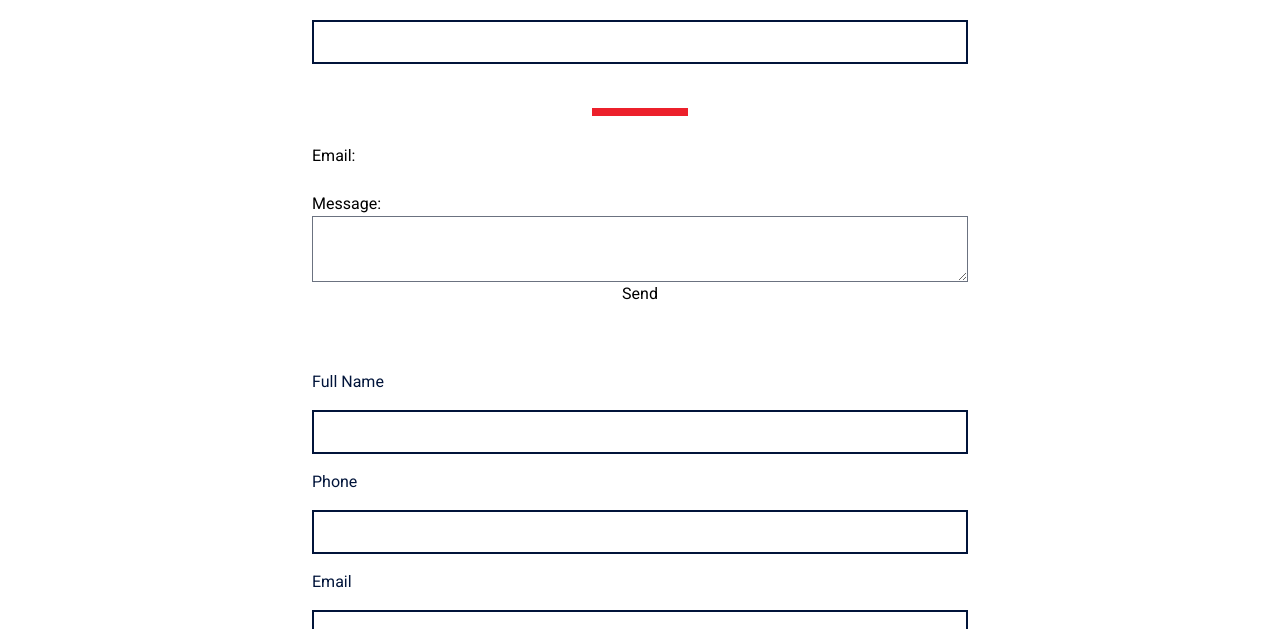
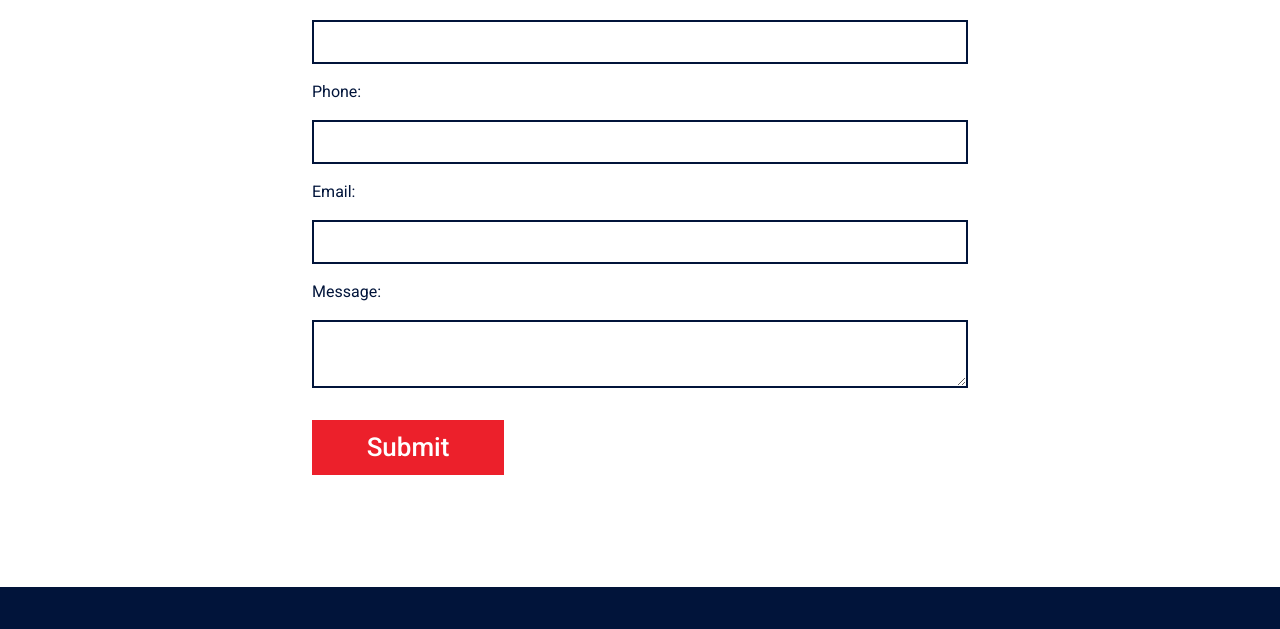
Before and after one commit to NenadVrtue/route-carriers, a Gatsby site: page /contact in a window 1280 px wide. Shown: the part 1092-1721 px from the top of the page. Built offline with nearby package versions, Linux system fonts and the light colour scheme; Gatsby itself is replaced by a stand-in of ours.

Commit message:
Contact Form Ready to test
Errors, logic and styles

```diff
--- a/src/components/contactForm.js
+++ b/src/components/contactForm.js
@@ -19,6 +19,7 @@ const ContactForm = () => {
             <Formik
                 initialValues={{
                 name: '',
+                phone: '',
                 email: '',
                 message: '',
                 }}
@@ -42,62 +43,51 @@ const ContactForm = () => {
                 const emailRegex = /^[A-Z0-9._%+-]+@[A-Z0-9.-]+\.[A-Z]{2,}$/i;
                 const errors = {};
                 if(!values.name) {
-                errors.name = 'Name Required'
+                errors.name = '* Your Full Name is Required'
+                }
+                if(!values.phone) {
+                errors.phone = '* Your Phone is Required'
                 }
                 if(!values.email || !emailRegex.test(values.email)) {
-                errors.email = 'Valid Email Required'
+                errors.email = '* Valid Email Required'
                 }
                 if(!values.message) {
-                errors.message = 'Message Required'
+                errors.message = '* Message Required'
                 }
                 return errors;
                 }}>
                 <Form className="font-body px-2 w-full my-8 flex flex-col" name="contact-demo" data-netlify={true}>
                     <div className="flex flex-col mb-4">
                         <label className="text-base w-full text-body text-main-blue mb-4" htmlFor='name'>Full Name:</label>
-                        <Field className=" border-2 border-main-blue py-2" name='name' />
-                        <ErrorMessage name="name" />
+                        <Field className=" border-2 border-main-blue py-2 px-2 focus:outline-none focus:border-main-red focus:ring-1 focus:ring-main-red " name='name' />
+                        <ErrorMessage component="div" className="text-main-red  mt-2" name="name" />
                     </div>
 
-                    <div className="bg-main-red w-24 h-2 my-7 mx-auto"></div>
+                     <div className="flex flex-col mb-4">
+                        <label className="text-base w-full text-body text-main-blue mb-4" htmlFor='phone'>Phone:</label>
+                        <Field className=" border-2 border-main-blue py-2 px-2 focus:outline-none focus:border-main-red focus:ring-1 focus:ring-main-red " name='phone' />
+                        <ErrorMessage component="div" className="text-main-red  mt-2" name="phone" />
+                    </div>
 
-                    <label htmlFor='email'>Email:</label>
-                    <Field name='email' />
-                    <ErrorMessage name="email" />
 
-                    <label htmlFor='message'>Message:</label>
-                    <Field name='message' component='textarea' />
-                    <ErrorMessage name="message" />
+                    <div className="flex flex-col mb-4">
+                        <label className="text-base w-full text-body text-main-blue mb-4" htmlFor='email'>Email:</label>
+                        <Field className=" border-2 border-main-blue py-2 px-2 focus:outline-none focus:border-main-red focus:ring-1 focus:ring-main-red " name='email' />
+                        <ErrorMessage component="div" className="text-main-red  mt-2" name="email" />
+                    </div>
 
-                    <button type='submit'>Send</button>
+                    <div className="flex flex-col mb-4">
+                        <label className="text-base w-full text-body text-main-blue mb-4" htmlFor='message'>Message:</label>
+                        <Field className=" border-2 border-main-blue py-2 px-2 focus:outline-none focus:border-main-red focus:ring-1 focus:ring-main-red " name='message' component='textarea' />
+                        <ErrorMessage component="div" className="text-main-red  mt-2" name="message" />
+                    </div>
+                    <button className="w-4/5 sm:w-48 flex items-center justify-center px-4 py-1 border-4 border-main-red text-sub font-medium font-body text-white bg-main-red hover:bg-main-red-hover hover:border-main-red-hover  mt-4 " type='submit'>Submit</button>
 
                 </Form>
 
 
                 </Formik>
 
-           <form className="font-body px-2 w-full my-8" name="Contact Form" method="POST" data-netlify="true">
-            <input type="hidden" name="form-name" value="Contact Form" required/>
-            <div className="flex flex-col mb-4">
-                <label className="text-base w-full text-body text-main-blue mb-4">Full Name</label>
-                <input className=" border-2 border-main-blue" type="text" name="Full Name" />
-            </div>
-            <div className="flex flex-col mb-4">
-                <label className="text-base w-full text-body text-main-blue mb-4">Phone</label>
-                <input className=" border-2 border-main-blue" type="text" name="Phone Number" />
-            </div>
-            <div className="flex flex-col mb-4">
-                <label className="text-base w-full text-body text-main-blue mb-4">Email</label>
-                <input className=" border-2 border-main-blue" type="email" name="email" />
-            </div>
-            <div className="flex flex-col mb-6">
-                <label className="text-base w-full text-body text-main-blue mb-4">Message</label>
-                <textarea className="border-2 border-main-blue " name="message" />
-            </div>
-            <button className="w-4/5 sm:w-48 flex items-center justify-center px-4 py-1 border-4 border-main-red text-sub font-medium font-body text-white bg-main-red hover:bg-main-red-hover hover:border-main-red-hover   " type="submit">
-                Submit
-            </button>
-        </form>
 
 
         </section>
```
